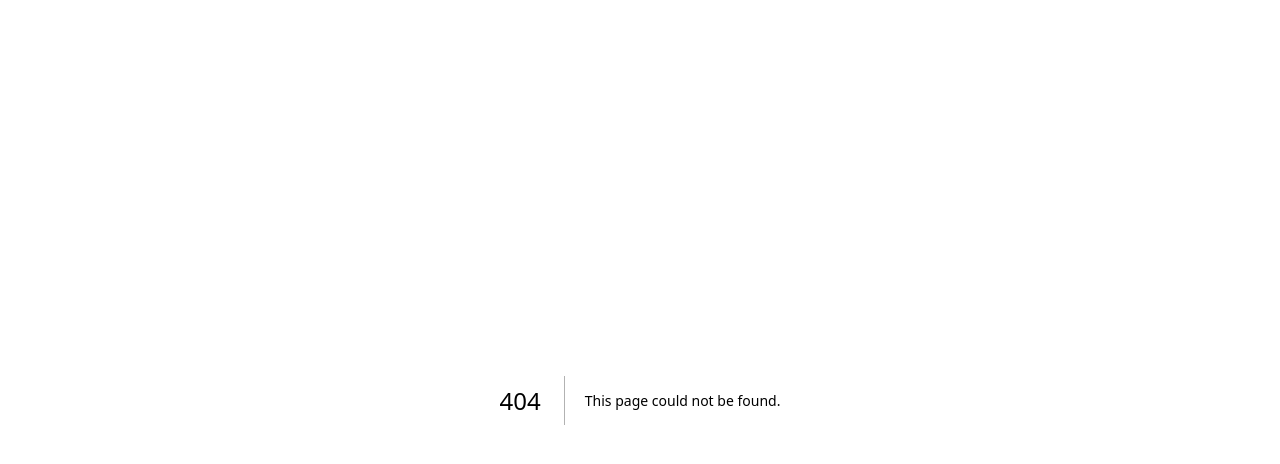
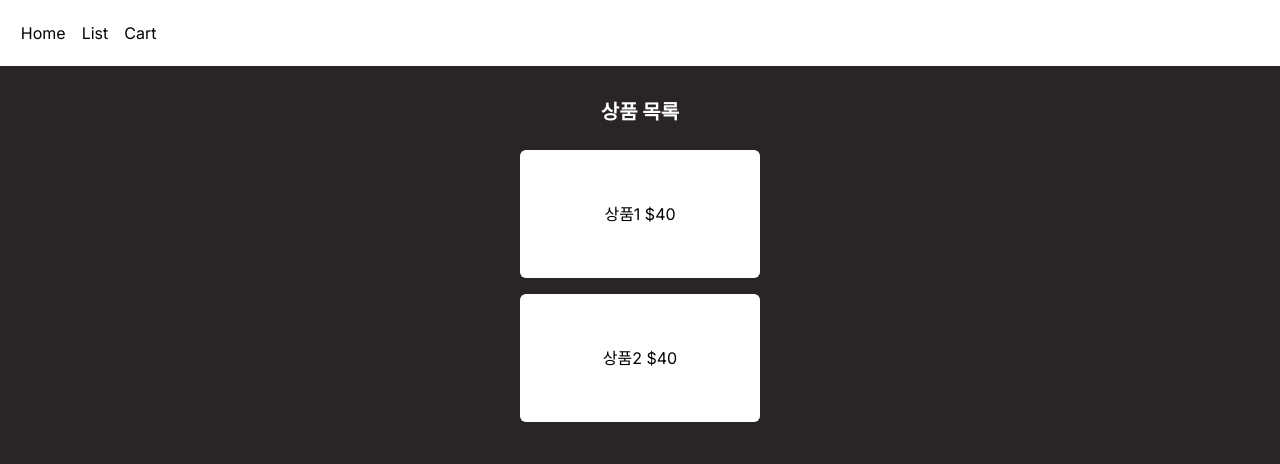
Before and after one commit to Ye0ngjun/mymy, a Next.js app: page /list in a window 1280 px wide. Before the commit this address had no page. Shown: the top 464 px of the page. Built offline with nearby package versions, Linux system fonts and the light colour scheme.

Commit message:
feat : 메인페이지, list 수정

```diff
--- a/app/layout.js
+++ b/app/layout.js
@@ -1,4 +1,5 @@
 import { Inter } from "next/font/google";
+import Link from "next/link";
 import "./globals.css";
 
 const inter = Inter({ subsets: ["latin"] });
@@ -11,7 +12,20 @@ export const metadata = {
 export default function RootLayout({ children }) {
   return (
     <html lang="en">
-      <body className={inter.className}>{children}</body>
+      <body className={`${inter.className} bg-stone-800`}>
+        <div className="bg-white p-[1.3rem]">
+          <Link className="pr-4" href="/">
+            Home
+          </Link>
+          <Link className="pr-4" href="/list">
+            List
+          </Link>
+          <Link className="pr-4" href="/cart">
+            Cart
+          </Link>
+        </div>
+        {children}
+      </body>
     </html>
   );
 }
--- /dev/null
+++ b/app/list/page.js
@@ -0,0 +1,17 @@
+export default function List() {
+  return (
+    <div>
+      <div className="text-xl font-bold text-center mt-[2rem] text-white">
+        상품 목록
+      </div>
+      <div className="flex flex-col items-center m-4">
+        <div className="w-[15rem] m-2 h-[8rem] flex items-center justify-center bg-white rounded-md ">
+          상품1 $40
+        </div>
+        <div className="w-[15rem] m-2 h-[8rem] flex items-center justify-center bg-white rounded-md ">
+          상품2 $40
+        </div>
+      </div>
+    </div>
+  );
+}
--- a/app/page.js
+++ b/app/page.js
@@ -1,10 +1,14 @@
+import Link from "next/link";
+
 export default function Home() {
-  const name = 'Jooo';
+  const name = "Jooo";
   return (
-    <div className="flex flex-col items-center justify-center h-screen text-center bg-gray-300">
-      <div className="text-lg font-bold text-white">영준 후레시</div>
-      <div className="m-4"/>
-      <div className="text-lg font-bold text-white ">by YeongJun { name }</div>
+    <div>
+      <div className="flex flex-col items-center justify-center h-screen text-center">
+        <div className="text-lg font-bold text-white">영준 후레시</div>
+        <div className="m-4" />
+        <div className="text-lg font-bold text-white ">by YeongJun {name}</div>
+      </div>
     </div>
   );
 }
```
